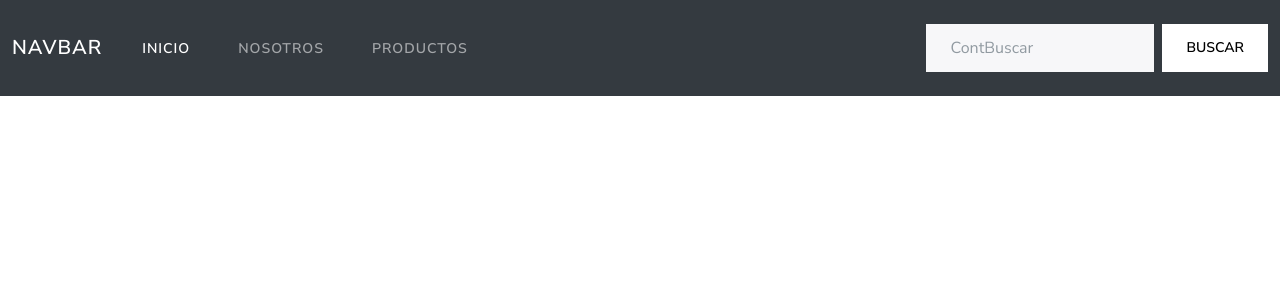
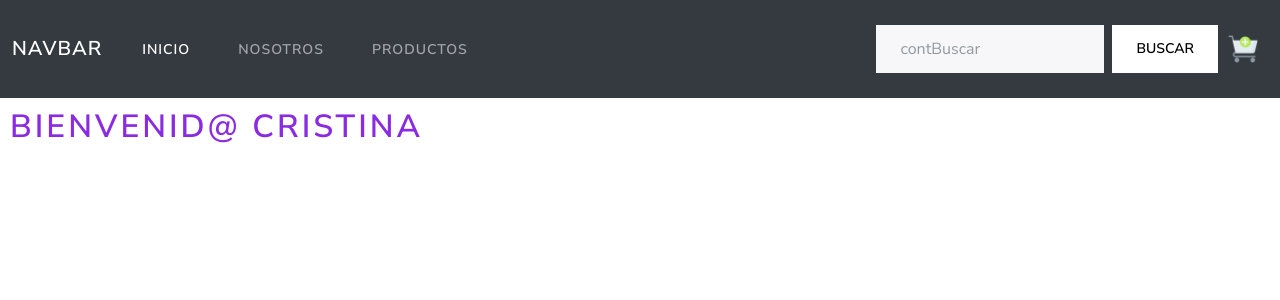
Before and after one commit to srita-m/Desafios, a React (Create React App) app in the folder app-react/: page / in a window 1280 px wide. Shown: the top 300 px of the page. Built offline with nearby package versions, Linux system fonts and the light colour scheme.

Commit message:
third2 commit

```diff
--- a/app-react/src/components/App.jsx
+++ b/app-react/src/components/App.jsx
@@ -1,11 +1,13 @@
 import './App.css';
 import NavBar from './NavBar';
+import ItemListContainer from './ItemListContainer';
 
 
 function App() {
   return (
     <>
     <NavBar/>
+    <ItemListContainer nombre="Cristina"/>
     </>
   );
 }
--- /dev/null
+++ b/app-react/src/components/CardWidget.css
@@ -0,0 +1,4 @@
+img{
+    width: 30px;
+    margin: 10px;
+}
--- /dev/null
+++ b/app-react/src/components/CardWidget.jsx
@@ -0,0 +1,12 @@
+import './CardWidget.css';
+import React from 'react';
+
+const CardWidget = () => {
+    return (
+        <>
+        <img src="img/carrito.png" alt="carrito"/>
+        </>
+    );
+}
+
+export default CardWidget;
--- /dev/null
+++ b/app-react/src/components/ItemListContainer.css
@@ -0,0 +1,4 @@
+h1{
+    color: blueviolet;
+    margin: 10px;
+}
--- /dev/null
+++ b/app-react/src/components/ItemListContainer.jsx
@@ -0,0 +1,11 @@
+import './ItemListContainer.css';
+import React from 'react';
+
+const ItemListContainer = ({nombre}) => {
+
+    return (
+   <h1>Bienvenid@ {nombre}</h1>
+    );
+}
+
+export default ItemListContainer;
--- a/app-react/src/components/NavBar.jsx
+++ b/app-react/src/components/NavBar.jsx
@@ -1,5 +1,6 @@
 import React from 'react';
 import Form from './form';
+import CardWidget from './CardWidget';
 
 const NavBar = () => {
     return (
@@ -24,7 +25,10 @@ const NavBar = () => {
           <a className="nav-link" href="#">Productos</a>
         </li>
       </ul>
+
       <Form contBuscar ="Productos"/>
+      <CardWidget/>
+
     </div>
   </div>
 </nav>
--- a/app-react/src/components/form.jsx
+++ b/app-react/src/components/form.jsx
@@ -1,10 +1,10 @@
 import React from 'react';
 
-const Form = ({ContBuscar}) => {
+const Form = ({contBuscar}) => {
     return (
         <>
             <form className="d-flex">
-                <input className="form-control me-sm-2" type="text" placeholder="ContBuscar" />
+                <input className="form-control me-sm-2" type="text" placeholder="contBuscar" />
                 <button className="btn btn-secondary my-2 my-sm-0" type="submit">Buscar</button>
             </form>
         </>
```
Also changed, not shown: app-react/public/img/carrito.png (added).
